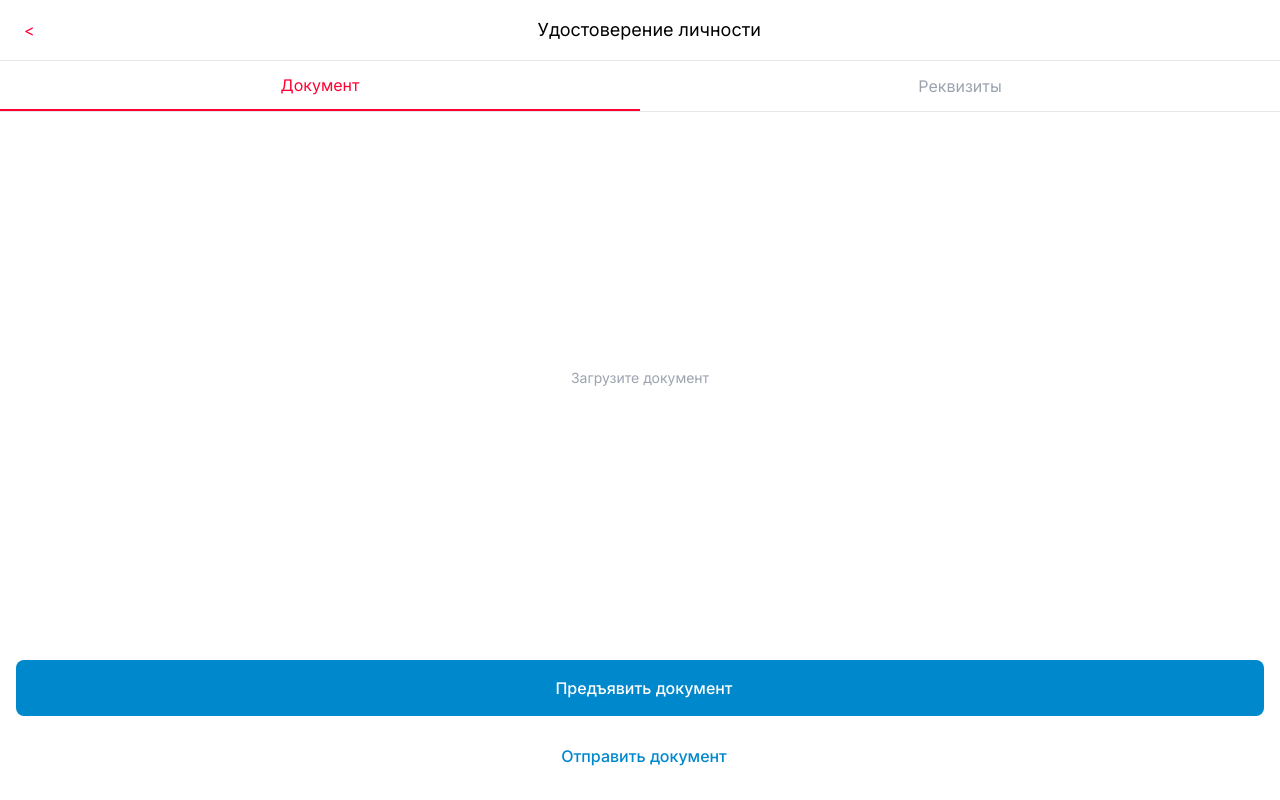
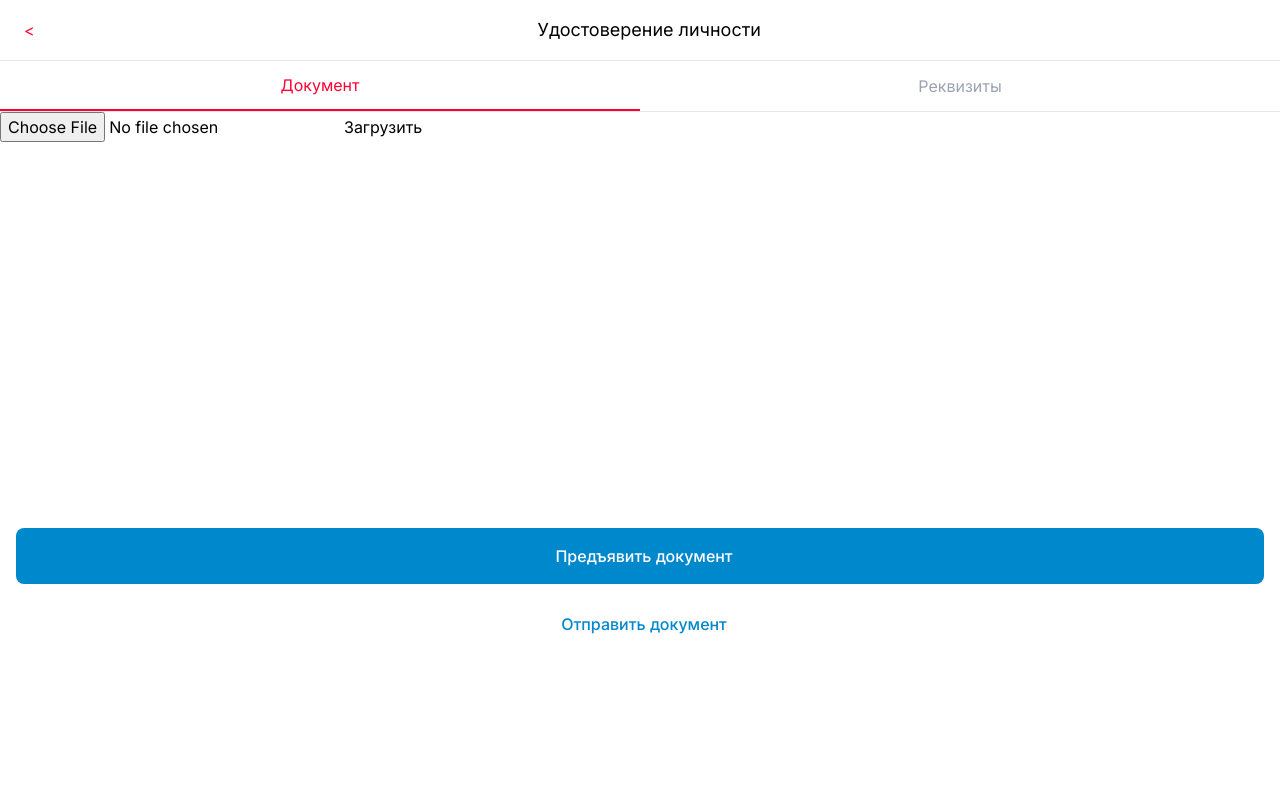
Before and after one commit to tarashluvv/yazhehz, a Next.js app: page / in a window 1280 px wide. Both pictures are taken after a click on the element "Госуслуги". Built offline with nearby package versions, Linux system fonts and the light colour scheme.

Commit message:
updateasdasd

```diff
--- a/src/app/page.jsx
+++ b/src/app/page.jsx
@@ -314,20 +314,16 @@ function MainComponent() {
             />
           </div>
         ) : (
-          <div className="flex-grow flex items-center justify-center">
-            <label className="cursor-pointer block text-center">
-              <input
-                type="file"
-                accept="image/*"
-                className="hidden"
-                onChange={handleImageUpload}
-              />
-              <div className="text-gray-400">
-                <i className="fas fa-camera text-4xl mb-2"></i>
-                <p className="text-sm">Загрузите документ</p>
-              </div>
-            </label>
+          <div className="middle">
+          <div className="img-upload" style={{ height: '50vh' }}>
+            <div className="input-img">
+              <input type="file" name="img-upl" id="idupload" className="input-file" />
+              <label htmlFor="idupload">
+                <span>Загрузить</span>
+              </label>
+            </div>
           </div>
+        </div>
         )}
         <div className="p-4 space-y-3">
           <button
```
